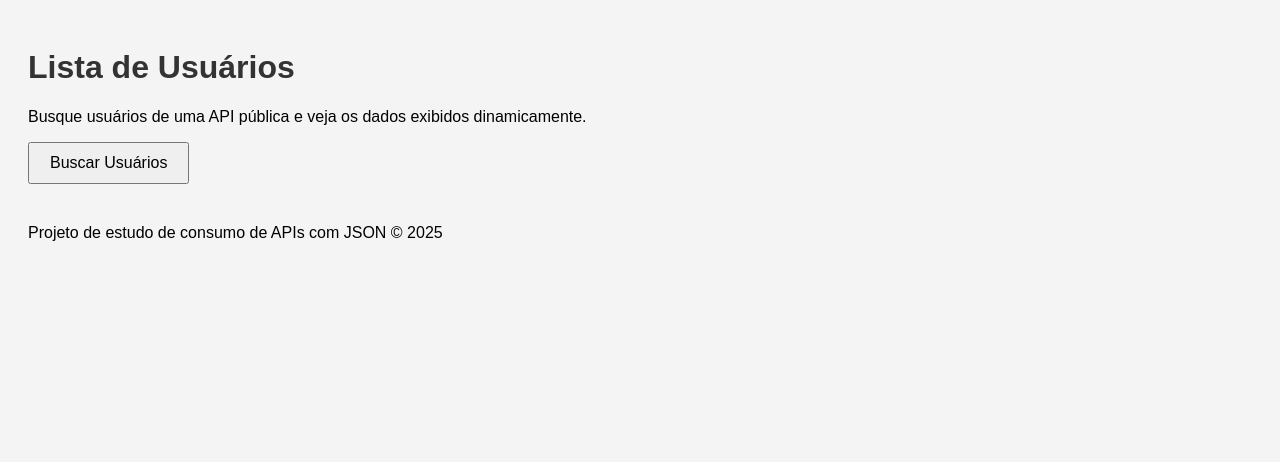
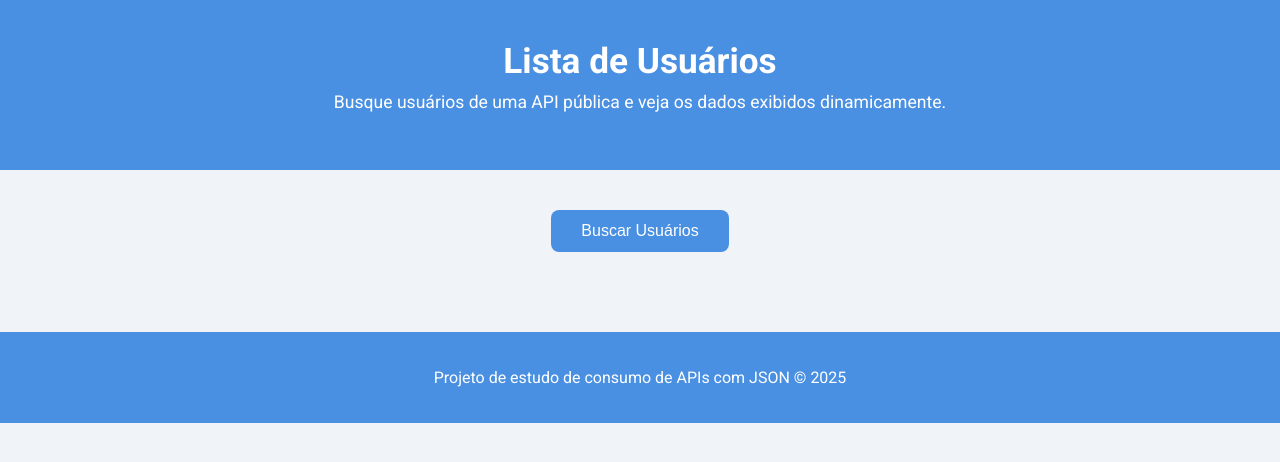
Before and after one commit to RafaelaGurgel/projeto-api, a plain HTML site: page index.html in a window 1280 px wide. Drawn offline with Linux system fonts and the light colour scheme.

Commit message:
style.css

```diff
--- a/style.css
+++ b/style.css
@@ -1,28 +1,89 @@
+/* Fonte padrão */
 body {
-    font-family: Arial, sans-serif;
-    padding: 20px;
-    background-color: #f4f4f4;
+  font-family: 'Roboto', sans-serif;
+  margin: 0;
+  padding: 0;
+  background-color: #f0f4f8;
+  color: #333;
 }
 
-h1 {
-    color: #333;
+header {
+  background-color: #4a90e2;
+  color: white;
+  text-align: center;
+  padding: 40px 20px;
 }
 
-button {
-    padding: 10px 20px;
-    font-size: 16px;
-    cursor: pointer;
-    margin-bottom: 20px;
+header h1 {
+  margin: 0;
+  font-size: 2.2rem;
 }
 
-#resultados {
-    margin-top: 20px;
+header p {
+  margin-top: 10px;
+  font-size: 1.1rem;
 }
 
+/* Área principal */
+main {
+  max-width: 900px;
+  margin: 40px auto;
+  padding: 0 20px;
+}
+
+/* Botão estilizado */
+.controls {
+  text-align: center;
+  margin-bottom: 30px;
+}
+
+button#btnBuscar {
+  background-color: #4a90e2;
+  color: white;
+  border: none;
+  padding: 12px 30px;
+  font-size: 1rem;
+  border-radius: 8px;
+  cursor: pointer;
+  transition: all 0.3s ease;
+}
+
+button#btnBuscar:hover {
+  background-color: #357ABD;
+  transform: translateY(-2px);
+}
+
+/* Área de resultados */
+.resultados {
+  display: grid;
+  grid-template-columns: repeat(auto-fit, minmax(250px, 1fr));
+  gap: 20px;
+}
+
+/* Card de usuário */
 .usuario {
-    background-color: #fff;
-    padding: 10px;
-    margin-bottom: 10px;
-    border-radius: 5px;
-    box-shadow: 1px 1px 5px rgba(0,0,0,0.1);
+  background-color: white;
+  border-radius: 10px;
+  padding: 20px;
+  box-shadow: 0px 4px 15px rgba(0,0,0,0.1);
+  transition: transform 0.2s ease, box-shadow 0.2s ease;
 }
+
+.usuario:hover {
+  transform: translateY(-5px);
+  box-shadow: 0px 8px 20px rgba(0,0,0,0.15);
+}
+
+.usuario strong {
+  display: inline-block;
+  width: 60px;
+}
+
+/* Footer */
+footer {
+  text-align: center;
+  padding: 20px;
+  background-color: #4a90e2;
+  color: white;
+  margin-top: 50px;
+}
```
